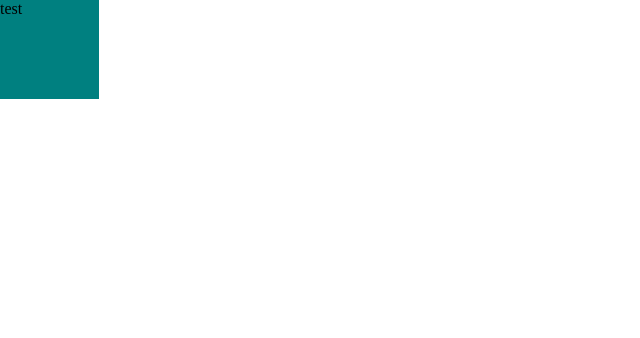
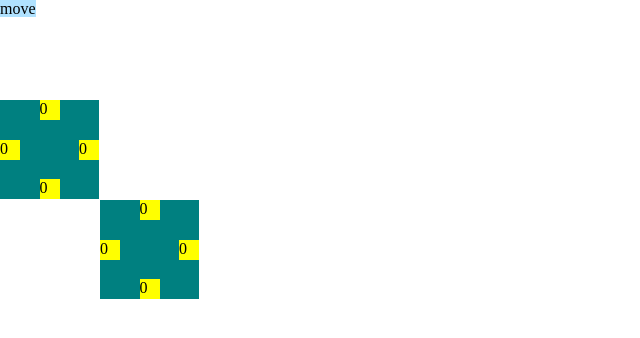
Before and after one commit to vinferno/crawl, an Angular app: page /stage1 in a window 1280 px wide. Shown: the top 338 px of the page, without its empty margins (0-640 px from the left). Built offline with nearby package versions, Linux system fonts and the light colour scheme.

Commit message:
collision

```diff
--- a/src/app/app.component.ts
+++ b/src/app/app.component.ts
@@ -1,4 +1,5 @@
-import { Component } from '@angular/core';
+import {Component, HostListener} from '@angular/core';
+import {InputsService} from './inputs.service';
 
 @Component({
   selector: 'vf-root',
@@ -6,5 +7,26 @@ import { Component } from '@angular/core';
   styleUrls: ['./app.component.scss']
 })
 export class AppComponent {
-  title = 'vf';
+
+  @HostListener('document:keydown', ['$event'])
+  handleKeyboardPress(event: KeyboardEvent) {
+    this.addKeyPress(event);
+  }
+
+  @HostListener('document:keyup', ['$event'])
+  handleKeyboardUp(event: KeyboardEvent) {
+    this.addKeyUp(event);
+  }
+
+
+  constructor(public input: InputsService) {
+  }
+
+  public addKeyPress(key) {
+    this.input.addKeyPress(key);
+  }
+
+  public addKeyUp(key) {
+    this.input.addKeyUp(key);
+  }
 }
--- a/src/app/app.module.ts
+++ b/src/app/app.module.ts
@@ -5,12 +5,14 @@ import { AppRoutingModule } from './app-routing.module';
 import { AppComponent } from './app.component';
 import { StageComponent } from './stage/stage.component';
 import { BeingComponent } from './being/being.component';
+import { DirSignalComponent } from './dir-signal/dir-signal.component';
 
 @NgModule({
   declarations: [
     AppComponent,
     StageComponent,
-    BeingComponent
+    BeingComponent,
+    DirSignalComponent
   ],
   imports: [
     BrowserModule,
--- a/src/app/being/being.component.html
+++ b/src/app/being/being.component.html
@@ -1 +1 @@
-<div [ngStyle]="getStyle()">test</div>
+<div [ngStyle]="getStyle()"><vf-dir-signal [l]="l" [t]="t"></vf-dir-signal></div>
--- a/src/app/being/being.component.ts
+++ b/src/app/being/being.component.ts
@@ -1,33 +1,140 @@
 import {ChangeDetectionStrategy, Component, Input, OnInit} from '@angular/core';
+import {InputsService} from '../inputs.service';
+import {ClockService} from '../clock.service';
+import {CollisionService} from '../collision.service';
 
 @Component({
   selector: 'vf-being',
   templateUrl: './being.component.html',
   styleUrls: ['./being.component.scss'],
-  changeDetection: ChangeDetectionStrategy.OnPush
+  changeDetection: ChangeDetectionStrategy.OnPush,
 })
 export class BeingComponent implements OnInit {
 
   @Input()
-  public being;
+  public being: any;
 
-  constructor() {
+  @Input()
+  public phase: string;
+
+  @Input()
+  public id;
+
+  public l = 0;
+  public t = 0;
+  public z = 0;
+
+  public tu = false;
+  public td = false;
+  public tr = false;
+  public tl = false;
+
+  public speed = 10;
+
+  public x = 0;
+  public y = 0;
+
+  public tx = 0;
+  public ty = 0;
+
+  public width = '0px';
+  public height = '0px';
+
+  constructor(public inputs: InputsService, public clock: ClockService, public collision: CollisionService) {
   }
 
   ngOnInit() {
+    this.collision.add(this);
+    this.inputs.pressed.subscribe(key => {
+      if (!key) {
+        return;
+      }
+      if (key.key === this.being.up) {
+        this.tu = true;
+      }
+      if (key.key === this.being.down) {
+        this.td = true;
+      }
+      if (key.key === this.being.left) {
+        this.tl = true;
+      }
+      if (key.key === this.being.right) {
+        this.tr = true;
+      }
+    });
+    this.inputs.up.subscribe(key => {
+      if (!key) {
+        return;
+      }
+      if (key.key === this.being.up) {
+        this.tu = false;
+      }
+      if (key.key === this.being.down) {
+        this.td = false;
+      }
+      if (key.key === this.being.left) {
+        this.tl = false;
+      }
+      if (key.key === this.being.right) {
+        this.tr = false;
+      }
+    });
+    this.x = this.being.x;
+    this.y = this.being.y;
+    this.z = this.being.z;
+    this.tx = this.being.x;
+    this.ty = this.being.y;
+    this.height = this.being.height;
+    this.width = this.being.width;
+
+    this.clock.tick.subscribe(phase => {
+      if (phase === 'testMoves') {
+        // first get direction change and store it in t and l;
+        // no movement
+        if (!this.tu && !this.td) {
+          this.t = 0;
+        }
+        if (!this.tl && !this.tr) {
+          this.l = 0;
+        }
+        // end no movement
+        if (this.tu) {
+          this.t = -this.speed;
+        }
+        if (this.td) {
+          this.t = this.speed;
+        }
+        if (this.tl) {
+          this.l = -this.speed;
+        }
+        if (this.tr) {
+          this.l = this.speed;
+        }
+
+        this.tx = this.x + this.l;
+        this.ty = this.y + this.t;
+      }
+
+      if (phase === 'move') {
+        this.move();
+      }
+    });
   }
 
-  getStyle() {
+  public getStyle() {
     const px = 'px';
-    const style = {
+    return {
       position: 'absolute',
-      top: this.being.y + px,
-      left: this.being.x + px,
-      width: this.being.width + px,
-      height: this.being.height + px,
+      top: this.y + px,
+      left: this.x + px,
+      width: this.width + px,
+      height: this.height + px,
       backgroundColor: this.being.backgroundColor,
     };
-    console.log('style', style);
-    return style;
+  }
+
+  public move() {
+    this.x = this.x + this.l;
+    this.y = this.y + this.t;
   }
 }
--- /dev/null
+++ b/src/app/clock.service.ts
@@ -0,0 +1,18 @@
+import {Injectable} from '@angular/core';
+import {interval} from 'rxjs';
+import {map} from 'rxjs/operators';
+
+@Injectable({
+  providedIn: 'root'
+})
+export class ClockService {
+  public tick;
+  public phases = ['testMoves', 'detectCollision', 'move'];
+  public phase = 0;
+
+  constructor() {
+    this.tick = interval(20).pipe(
+      map(res => this.phases[res % this.phases.length])
+    );
+  }
+}
--- /dev/null
+++ b/src/app/collision.service.ts
@@ -0,0 +1,82 @@
+import {Injectable} from '@angular/core';
+import {ClockService} from './clock.service';
+
+@Injectable({
+  providedIn: 'root'
+})
+export class CollisionService {
+
+  public beings = [];
+
+  constructor(public clock: ClockService) {
+    this.clock.tick.subscribe(phase => {
+      if (phase === 'detectCollision') {
+        this.test();
+      }
+    });
+  }
+
+  public add(being) {
+    this.beings.push(being);
+  }
+
+  public test() {
+    this.beings.forEach(being1 => {
+      this.beings.forEach(being2 => {
+        if (being1.id === being2.id) {
+          return;
+        }
+        const being1Right = being1.l > 0;
+        const being1Left = being1.l < 0;
+        const being1Down = being1.t > 0;
+        const being1Up = being1.t < 0;
+        let canRight = true;
+        let canLeft = true;
+        let canUp = true;
+        let canDown = true;
+        if (!being1Right && !being1Left && !being1Up && !being1Down) {
+          return;
+        }
+        if (being1Right && being1.tx > being2.tx + being2.width) {
+          console.log('i am too much to the right and im going right', being1.id, being2.id, being1.tx, being2.tx + being2.width);
+        } else if (being1Right) {
+          canRight = false;
+        }
+
+        if (being1Left && being1.tx + being1.width < being2.tx) {
+          console.log('i am too much to the left and im going left', being1.id, being2.id);
+        } else if (being1Left) {
+          canLeft = false;
+        }
+
+        if (being1Down && being1.ty > being2.ty + being2.height) {
+          console.log('i am too much to the down and im going down', being1.id, being2.id);
+        } else if (being1Down) {
+          canDown = false;
+        }
+
+        if (being1Up && being1.ty + being1.height < being2.ty) {
+          console.log('i am too much to the up and im going up', being1.id, being2.id);
+        } else if (being1Up) {
+          canUp = false;
+        }
+
+        if (canRight && canLeft && canUp && canDown) {
+          console.log('everything is ok', being1.id, being2.id);
+          return;
+        }
+
+
+        const being2Right = being2.l > 0;
+        const being2Left = being2.l < 0;
+        const being2Down = being2.t > 0;
+        const being2Up = being2.t < 0;
+
+
+        if (being1.tx) {
+
+        }
+      });
+    });
+  }
+}
--- /dev/null
+++ b/src/app/dir-signal/dir-signal.component.html
@@ -0,0 +1,4 @@
+<div class="t" [ngStyle]="getStyle('u')">{{t}}</div>
+<div class="l" [ngStyle]="getStyle('l')">{{l}}</div>
+<div class="d" [ngStyle]="getStyle('d')">{{t}}</div>
+<div class="r" [ngStyle]="getStyle('r')">{{l}}</div>
--- /dev/null
+++ b/src/app/dir-signal/dir-signal.component.scss
@@ -0,0 +1,35 @@
+$width: 20px;
+$half: $width/2;
+
+.look {
+  width: $width;
+  height: $width;
+  background-color: red;
+}
+.t {
+  position: absolute;
+  top: 0;
+  left: calc(50% - 10px);
+  @extend .look;
+}
+
+.d {
+  position: absolute;
+  bottom: 0;
+  left: calc(50% - 10px);
+  @extend .look;
+}
+
+.l{
+  position: absolute;
+  top: calc(50% - 10px);
+  left: 0;
+  @extend .look;
+}
+
+.r {
+  position: absolute;
+  top: calc(50% - 10px);
+  right: 0;
+  @extend .look;
+}
--- /dev/null
+++ b/src/app/dir-signal/dir-signal.component.ts
@@ -0,0 +1,54 @@
+import {ChangeDetectionStrategy, Component, Input, OnInit} from '@angular/core';
+
+@Component({
+  selector: 'vf-dir-signal',
+  templateUrl: './dir-signal.component.html',
+  styleUrls: ['./dir-signal.component.scss'],
+  changeDetection: ChangeDetectionStrategy.OnPush,
+})
+export class DirSignalComponent implements OnInit {
+  @Input()
+  public t;
+  @Input()
+  public l;
+
+  constructor() {
+  }
+
+  ngOnInit() {
+  }
+
+
+  public getStyle(dir) {
+    if (dir === 'r') {
+      if (this.l > 0) {
+        return {backgroundColor: 'green'};
+      } else if (this.l < 0) {
+        return {backgroundColor: 'red'};
+      }
+    }
+    if (dir === 'l') {
+      if (this.l < 0) {
+        return {backgroundColor: 'green'};
+      } else if (this.l > 0) {
+        return {backgroundColor: 'red'};
+      }
+    }
+    if (dir === 'd') {
+      if (this.t > 0) {
+        return {backgroundColor: 'green'};
+      } else if (this.t < 0) {
+        return {backgroundColor: 'red'};
+      }
+    }
+    if (dir === 'u') {
+      if (this.t < 0) {
+        return {backgroundColor: 'green'};
+      } else if (this.t > 0) {
+        return {backgroundColor: 'red'};
+      }
+    }
+
+    return {backgroundColor: 'yellow'};
+  }
+}
--- /dev/null
+++ b/src/app/inputs.service.ts
@@ -0,0 +1,21 @@
+import {Injectable} from '@angular/core';
+import {BehaviorSubject} from 'rxjs';
+
+@Injectable({
+  providedIn: 'root'
+})
+export class InputsService {
+  public pressed = new BehaviorSubject(null);
+  public up = new BehaviorSubject(null);
+
+  constructor() {
+  }
+
+  public addKeyPress(key) {
+    this.pressed.next(key);
+  }
+
+  public addKeyUp(key) {
+    this.up.next(key);
+  }
+}
--- a/src/app/stage/stage.component.html
+++ b/src/app/stage/stage.component.html
@@ -1 +1,3 @@
-<vf-being *ngFor="let being of beings" [being]="being"></vf-being>
+{{phase}}
+
+<vf-being *ngFor="let being of beings; let i = index" [id]="i" [being]="being" [phase]="phase"></vf-being>
--- a/src/app/stage/stage.component.ts
+++ b/src/app/stage/stage.component.ts
@@ -1,4 +1,5 @@
 import {Component, OnInit} from '@angular/core';
+import {ClockService} from '../clock.service';
 
 @Component({
   selector: 'vf-stage',
@@ -7,14 +8,24 @@ import {Component, OnInit} from '@angular/core';
 })
 export class StageComponent implements OnInit {
   public beings;
+  public phase;
 
-  constructor() {
+  constructor(public clock: ClockService) {
+    console.log('clock', clock);
   }
 
   ngOnInit() {
+    this.clock.tick.subscribe( phase => {
+      this.phase = phase;
+    });
     this.beings = [
       {
-        x: 0, y: 0, width: 99, height: 99, backgroundColor : 'teal'
+        x: 0, y: 100, width: 99, height: 99, backgroundColor : 'teal',
+        up: 'e', down: 'd', right: 'f', left: 's'
+      },
+      {
+        x: 100, y: 200, width: 99, height: 99, backgroundColor : 'teal',
+        up: 'e', down: 'd', right: 'f', left: 's'
       }
     ];
   }
```
Also changed, not shown: 1 other file (tests, documents, lock files or other folders).
